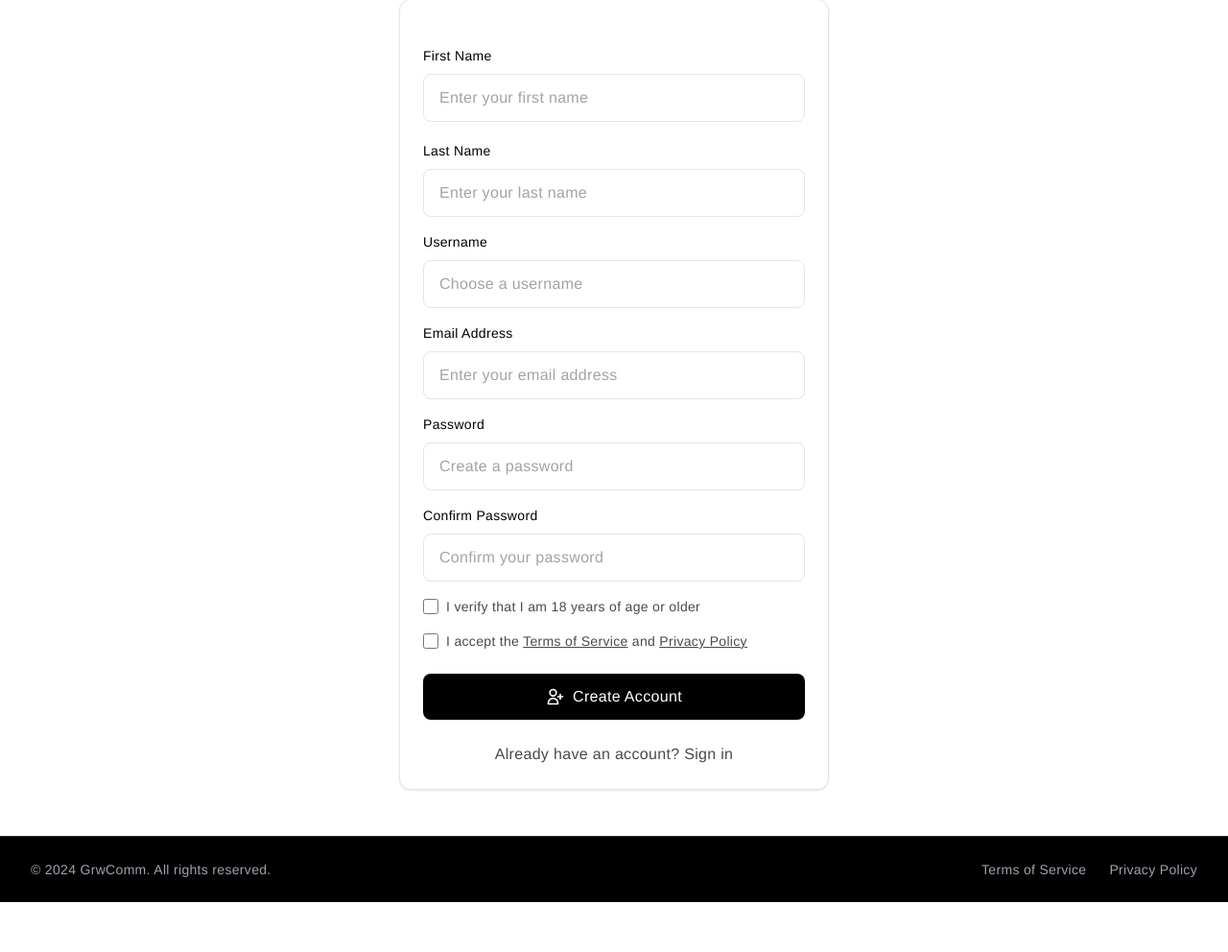
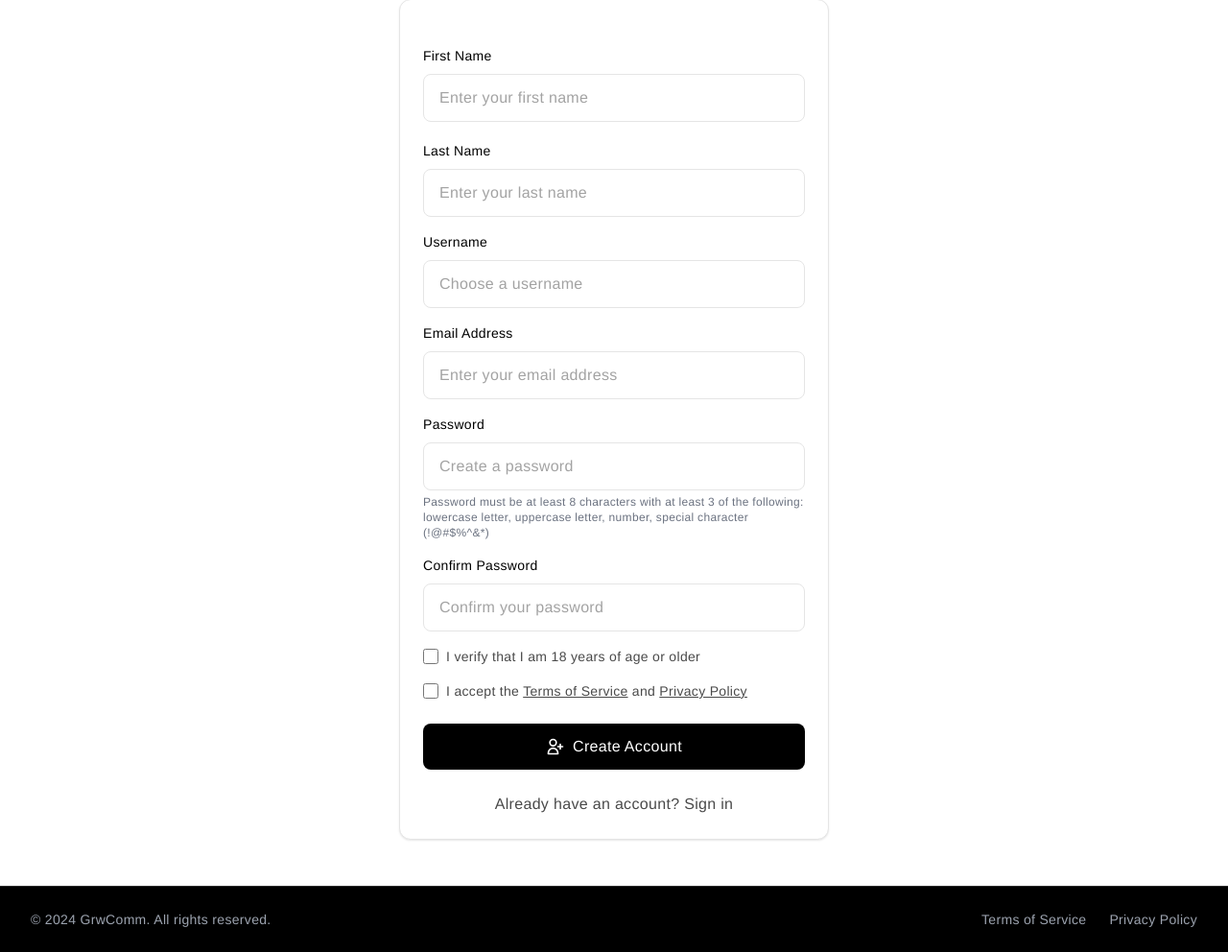
Before and after one commit to AleenaKhan10/Project-GrowComm, a Django app: template templates/accounts/register.html in a window 1280 px wide. Shown: the part 249-1241 px from the top of the page at 96% size. Before the commit the page ends 1189 px from the top, so only its background shows below. Run offline with Django 5.2, Linux system fonts and the light colour scheme; the template is opened without the code that fills it, so the values that code supplies are empty; some libraries are stand-ins or nearby versions; some web fonts are replaced.

Commit message:
Add password requirements to registration form

```diff
--- a/templates/accounts/register.html
+++ b/templates/accounts/register.html
@@ -74,6 +74,9 @@
                         Password
                     </label>
                     <input type="password" name="{{ form.password1.name }}" id="{{ form.password1.id_for_label }}" class="input" placeholder="Create a password">
+                    <p class="mt-1 text-xs text-gray-500">
+                        Password must be at least 8 characters with at least 3 of the following: lowercase letter, uppercase letter, number, special character (!@#$%^&*)
+                    </p>
                     {% if form.password1.errors %}
                         <p class="mt-1 text-sm text-gray-600">{{ form.password1.errors.0 }}</p>
                     {% endif %}
```
